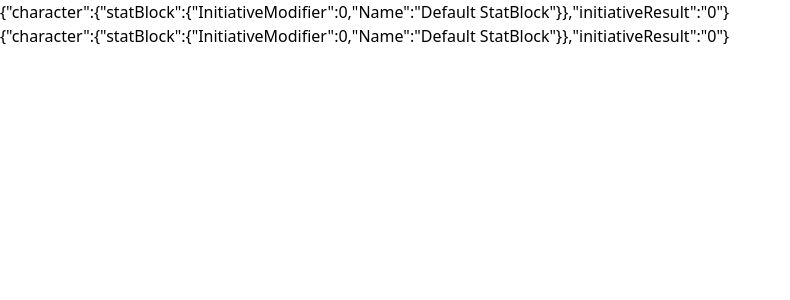
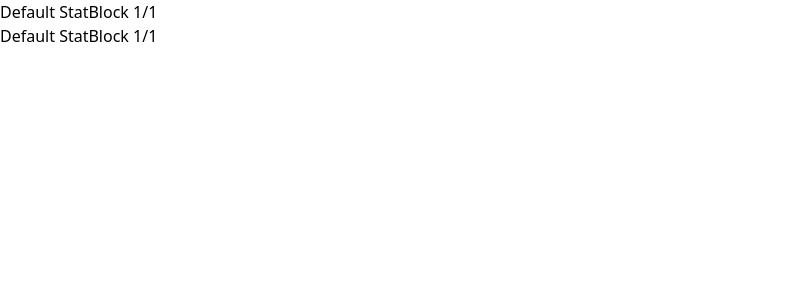
Before and after one commit to cynicaloptimist/paragon-combat-tracker, a Next.js app: page / in a window 1280 px wide. Shown: the top 300 px of the page, without its empty margins (0-790 px from the left). Built offline with nearby package versions, Linux system fonts and the light colour scheme.

Commit message:
HP values

```diff
--- a/pages/plugins/dnd5e.plugin.tsx
+++ b/pages/plugins/dnd5e.plugin.tsx
@@ -2,17 +2,20 @@ import { RulesPlugin } from "../../RegisterPlugin";
 
 export type DnD5eCharacter = {
   statBlock: DnD5eStatBlock;
+  currentHP: number;
 };
 
 export type DnD5eStatBlock = {
-  InitiativeModifier: number;
-  Name: string;
+  initiativeModifier: number;
+  name: string;
+  maxHP: number;
 };
 
 function DefaultStatBlock(): DnD5eStatBlock {
   return {
-    InitiativeModifier: 0,
-    Name: "Default StatBlock",
+    initiativeModifier: 0,
+    name: "Default StatBlock",
+    maxHP: 1,
   };
 }
 
@@ -23,14 +26,16 @@ export const dnd5e: RulesPlugin<DnD5eCharacter, DnD5eStatBlock> = {
   loadCharacter(inputString) {
     return {
       statBlock: DefaultStatBlock(),
+      currentHP: DefaultStatBlock().maxHP,
     };
   },
   getInitiativeResult(combatant) {
-    return combatant.character.statBlock.InitiativeModifier.toString();
+    return combatant.character.statBlock.initiativeModifier.toString();
   },
   initializeCharacter(statBlock) {
     return {
       statBlock,
+      currentHP: statBlock.maxHP,
     };
   },
   renderFullView(combatant) {
@@ -40,6 +45,12 @@ export const dnd5e: RulesPlugin<DnD5eCharacter, DnD5eStatBlock> = {
     return <div>{JSON.stringify(combatant)}</div>;
   },
   renderInitiativeRow(combatant) {
-    return <div>{JSON.stringify(combatant)}</div>;
+    const { character } = combatant;
+    const { statBlock } = character;
+    return (
+      <div>
+        {statBlock.name} {character.currentHP}/{statBlock.maxHP}
+      </div>
+    );
   },
 };
```
